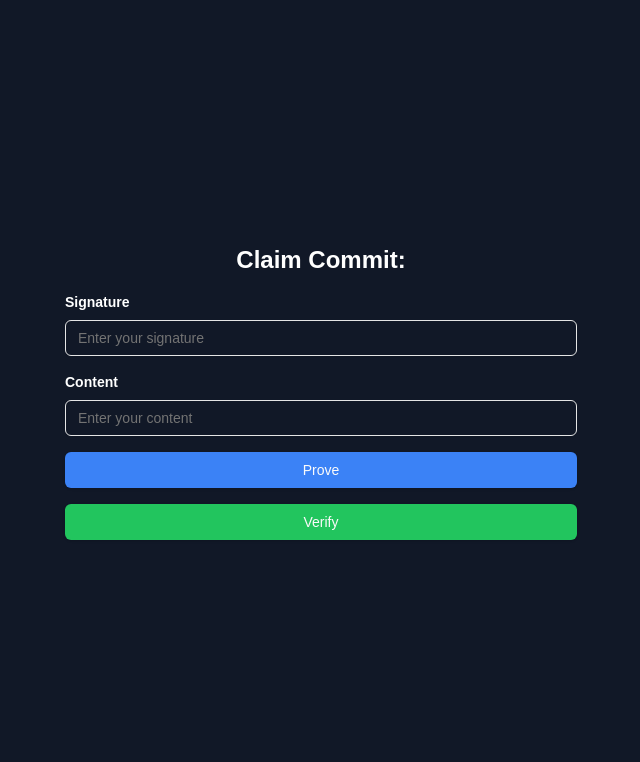
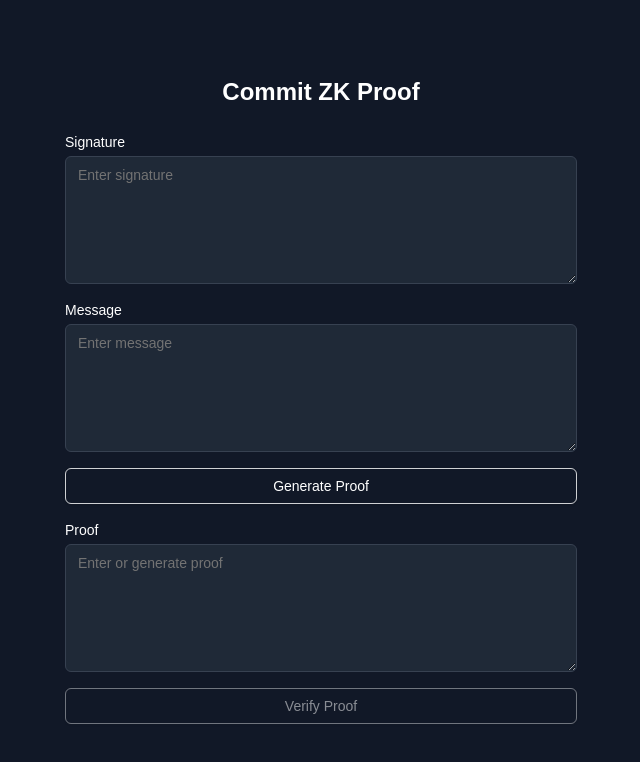
Before and after one commit to YoubetDao/zk-code, a Next.js app in the folder zk-code/: page /claim in a window 1280 px wide. Shown: the top 762 px of the page, without its empty margins (319-959 px from the left). Built offline with nearby package versions, Linux system fonts and the light colour scheme.

Commit message:
fix index page

```diff
--- a/zk-code/app/claim/page.tsx
+++ b/zk-code/app/claim/page.tsx
@@ -1,22 +1,20 @@
 "use client";
 
 import { useState } from "react";
-import { Input } from "@/components/ui/input";
 import { Button } from "@/components/ui/button";
-import { useSearchParams } from "next/navigation";
+import { Textarea } from "@/components/ui/textarea";
+import { CheckCircle, XCircle } from "lucide-react";
 
-export default function ClaimPage() {
-  const searchParams = useSearchParams();
-  const commitHash = searchParams.get("commit"); // Extract commit hash from the URL query parameter
+const SERVER_URL = "http://43.132.156.239:5566";
 
+export default function Home() {
   const [signature, setSignature] = useState("");
-  const [content, setContent] = useState("");
+  const [message, setMessage] = useState("");
   const [proof, setProof] = useState("");
+  const [isProofLoading, setIsProofLoading] = useState(false);
+  const [isProofValid, setIsProofValid] = useState<boolean | null>(null);
 
-  const generateProof = async (commitSignature: {
-    signature: string;
-    message: string;
-  }) => {
+  const generateProof = async () => {
     setIsProofLoading(true);
     try {
       const response = await fetch(`${SERVER_URL}/generate-proof`, {
@@ -25,8 +23,8 @@ export default function ClaimPage() {
           "Content-Type": "application/json",
         },
         body: JSON.stringify({
-          ssh_sig: commitSignature.signature,
-          raw_msg: commitSignature.message,
+          ssh_sig: signature,
+          raw_msg: message,
         }),
       });
       const result = await response.json();
@@ -59,47 +57,86 @@ export default function ClaimPage() {
 
   return (
     <div className="min-h-screen flex flex-col items-center justify-center bg-gray-900 text-white p-6">
-      <h1 className="text-2xl font-bold mb-4">Claim Commit: {commitHash}</h1>
+      <h1 className="text-2xl font-bold mb-6">Commit ZK Proof</h1>
 
-      <div className="mb-4 w-full max-w-lg">
-        <label className="block mb-2 text-sm font-bold">Signature</label>
-        <Input
-          type="text"
+      <div className="w-full max-w-lg space-y-4">
+        <div>
+          <label className="block text-sm font-medium mb-1" htmlFor="signature">
+            Signature
+          </label>
+          <Textarea
+            id="signature"
             value={signature}
             onChange={(e) => setSignature(e.target.value)}
-          className="w-full mb-4"
-          placeholder="Enter your signature"
+            className="min-h-[128px] bg-gray-800 text-white border-gray-700"
+            placeholder="Enter signature"
           />
+        </div>
 
-        <label className="block mb-2 text-sm font-bold">Content</label>
-        <Input
-          type="text"
-          value={content}
-          onChange={(e) => setContent(e.target.value)}
-          className="w-full mb-4"
-          placeholder="Enter your content"
+        <div>
+          <label className="block text-sm font-medium mb-1" htmlFor="message">
+            Message
+          </label>
+          <Textarea
+            id="message"
+            value={message}
+            onChange={(e) => setMessage(e.target.value)}
+            className="min-h-[128px] bg-gray-800 text-white border-gray-700"
+            placeholder="Enter message"
           />
+        </div>
 
         <Button
           onClick={generateProof}
-          className="w-full mb-4 bg-blue-500 hover:bg-blue-700"
+          className="w-full bg-greyscale-50/8 border border-white/80 text-white hover:border-opacity-80 hover:bg-white/10"
+          disabled={isProofLoading}
         >
-          Prove
+          {isProofLoading ? "Generating..." : "Generate Proof"}
         </Button>
 
-        {proof && (
-          <div className="bg-gray-800 p-4 rounded-lg shadow-lg mb-4">
-            <h2 className="text-xl font-bold mb-2">Generated Proof</h2>
-            <p>{proof}</p>
+        <div>
+          <label className="block text-sm font-medium mb-1" htmlFor="proof">
+            Proof
+          </label>
+          <Textarea
+            id="proof"
+            value={proof}
+            onChange={(e) => setProof(e.target.value)}
+            className="min-h-[128px] bg-gray-800 text-white border-gray-700"
+            placeholder="Enter or generate proof"
+          />
+        </div>
+
+        <div className="flex items-center space-x-2">
+          <Button
+            onClick={verifyProof}
+            className="flex-grow bg-greyscale-50/8 border border-white/80 text-white hover:border-opacity-80 hover:bg-white/10"
+            disabled={!proof}
+          >
+            Verify Proof
+          </Button>
+          {isProofValid !== null && (
+            <div className="flex items-center">
+              {isProofValid ? (
+                <CheckCircle className="text-green-500 w-6 h-6" />
+              ) : (
+                <XCircle className="text-red-500 w-6 h-6" />
+              )}
             </div>
           )}
+        </div>
 
-        <Button
-          onClick={verifyProof}
-          className="w-full bg-green-500 hover:bg-green-700"
+        {isProofValid !== null && (
+          <div className="text-center">
+            <p
+              className={`text-lg font-bold ${
+                isProofValid ? "text-green-500" : "text-red-500"
+              }`}
             >
-          Verify
-        </Button>
+              Proof is {isProofValid ? "valid" : "invalid"}
+            </p>
+          </div>
+        )}
       </div>
     </div>
   );
--- a/zk-code/app/page.tsx
+++ b/zk-code/app/page.tsx
@@ -1,126 +1,136 @@
-"use client";
+"use client"; // Add this at the very top
 
 import { useState } from "react";
+import axios from "axios";
+import { Input } from "@/components/ui/input";
 import { Button } from "@/components/ui/button";
-import { Textarea } from "@/components/ui/textarea";
-
-const SERVER_URL = "http://43.132.156.239:5566";
+import { useRouter } from "next/navigation"; // Ensure you're using this import for the App Router
+import {
+  Table,
+  TableBody,
+  TableCell,
+  TableHead,
+  TableHeader,
+  TableRow,
+} from "@/components/ui/table";
+import Link from "next/link";
 
 export default function Home() {
-  const [signature, setSignature] = useState("");
-  const [message, setMessage] = useState("");
-  const [proof, setProof] = useState("");
-  const [isProofLoading, setIsProofLoading] = useState(false);
-  const [isProofValid, setIsProofValid] = useState<boolean | null>(null);
+  const [repoUrl, setRepoUrl] = useState("");
+  const [commits, setCommits] = useState([]);
+  const [error, setError] = useState<string | null>(null);
+  const router = useRouter(); // No more error
 
-  const generateProof = async () => {
-    setIsProofLoading(true);
-    try {
-      const response = await fetch(`${SERVER_URL}/generate-proof`, {
-        method: "POST",
-        headers: {
-          "Content-Type": "application/json",
-        },
-        body: JSON.stringify({
-          ssh_sig: signature,
-          raw_msg: message,
-        }),
-      });
-      const result = await response.json();
-      setProof(result);
-    } catch (e) {
-      console.error(e);
-      setProof("");
+  const extractRepoInfo = (url: string) => {
+    const match = url.match(/github\.com\/([^/]+)\/([^/]+)/);
+    if (match) {
+      return {
+        username: match[1],
+        repoName: match[2],
+      };
     }
-    setIsProofLoading(false);
+    return null;
   };
 
-  const verifyProof = async () => {
+  const fetchCommits = async () => {
+    const repoInfo = extractRepoInfo(repoUrl);
+    if (!repoInfo) {
+      setError("Invalid GitHub repository URL.");
+      setCommits([]);
+      return;
+    }
+
+    const { username, repoName } = repoInfo;
+    const apiUrl = `https://api.github.com/repos/${username}/${repoName}/commits`;
+
     try {
-      const response = await fetch(`${SERVER_URL}/verify-proof`, {
-        method: "POST",
-        headers: {
-          "Content-Type": "application/json",
-        },
-        body: JSON.stringify({
-          proof,
-        }),
-      });
-      const result = await response.json();
-      setIsProofValid(result);
-    } catch (e) {
-      console.error(e);
-      setIsProofValid(false);
+      const response = await axios.get(apiUrl);
+      setCommits(response.data);
+      setError(null);
+    } catch (err) {
+      setError(
+        "Failed to fetch commits. Make sure the repository exists and is public."
+      );
+      setCommits([]);
     }
+  };
+
+  const handleClaim = (commitHash: string) => {
+    router.push(`/claim?commit=${commitHash}`);
   };
 
   return (
     <div className="min-h-screen flex flex-col items-center justify-center bg-gray-900 text-white p-6">
-      <h1 className="text-2xl font-bold mb-6">Commit Signature Verifier</h1>
+      <h1 className="text-2xl font-bold mb-4">GitHub Commits Verifier</h1>
 
-      <div className="w-full max-w-lg space-y-4">
-        <div>
-          <label className="block text-sm font-medium mb-1" htmlFor="signature">
-            Signature
-          </label>
-          <Textarea
-            id="signature"
-            value={signature}
-            onChange={(e) => setSignature(e.target.value)}
-            className="min-h-[128px] bg-gray-800 text-white border-gray-700"
-            placeholder="Enter signature"
-          />
-        </div>
+      <div className="mb-4 w-full max-w-lg">
+        <Input
+          type="text"
+          placeholder="Enter GitHub repo URL (e.g., https://github.com/wfnuser/zk-code-test)"
+          value={repoUrl}
+          onChange={(e) => setRepoUrl(e.target.value)}
+          className="w-full mb-4"
+        />
+        <Button
+          onClick={fetchCommits}
+          className="w-full bg-greyscale-50/8 border border-white/80 text-white hover:border-opacity-80 hover:bg-white/10"
+        >
+          Fetch Commits
+        </Button>
+      </div>
 
-        <div>
-          <label className="block text-sm font-medium mb-1" htmlFor="message">
-            Message
-          </label>
-          <Textarea
-            id="message"
-            value={message}
-            onChange={(e) => setMessage(e.target.value)}
-            className="min-h-[128px] bg-gray-800 text-white border-gray-700"
-            placeholder="Enter message"
-          />
-        </div>
+      {error && <p className="text-red-500 mb-4">{error}</p>}
 
-        <Button
-          onClick={generateProof}
-          className="w-full bg-greyscale-50/8 border border-white/80 text-white hover:border-opacity-80 hover:bg-white/10"
-          disabled={isProofLoading}
-        >
-          {isProofLoading ? "Generating..." : "Generate Proof"}
-        </Button>
-
-        {proof && (
-          <div>
-            <label className="block text-sm font-medium mb-1" htmlFor="proof">
-              Proof
-            </label>
-            <Textarea
-              id="proof"
-              value={proof}
-              readOnly
-              className="min-h-[128px] bg-gray-800 text-white border-gray-700"
-            />
-          </div>
-        )}
-
-        <Button
-          onClick={verifyProof}
-          className="w-full bg-greyscale-50/8 border border-white/80 text-white hover:border-opacity-80 hover:bg-white/10"
-          disabled={!proof}
-        >
-          Verify Proof
-        </Button>
-
-        {isProofValid !== null && (
-          <div className="mt-4 text-center">
-            <p className={`text-lg font-bold ${isProofValid ? 'text-green-500' : 'text-red-500'}`}>
-              Proof is {isProofValid ? 'valid' : 'invalid'}
-            </p>
-          </div>
+      <div className="w-full max-w-4xl">
+        {" "}
+        {/* Increased max-width for better table display */}
+        {commits.length > 0 ? (
+          <Table>
+            <TableHeader>
+              <TableRow>
+                <TableHead>Message</TableHead>
+                <TableHead>Hash</TableHead>
+                <TableHead>Date</TableHead>
+                <TableHead>Action</TableHead>
+              </TableRow>
+            </TableHeader>
+            <TableBody>
+              {commits.map((commit: any) => (
+                <TableRow key={commit.sha}>
+                  <TableCell className="font-medium">
+                    {commit.commit.message}
+                  </TableCell>
+                  <TableCell>
+                    <Link
+                      href={`https://github.com/${
+                        extractRepoInfo(repoUrl)?.username
+                      }/${extractRepoInfo(repoUrl)?.repoName}/commit/${
+                        commit.sha
+                      }`}
+                      target="_blank"
+                      rel="noopener noreferrer"
+                      className="text-blue-400 hover:text-blue-300 underline"
+                    >
+                      {commit.sha.substring(0, 7)}
+                    </Link>
+                  </TableCell>
+                  <TableCell>
+                    {new Date(commit.commit.author.date).toLocaleString()}
+                  </TableCell>
+                  <TableCell>
+                    <Button
+                      onClick={() => handleClaim(commit.sha)}
+                      className="bg-greyscale-50/8 border border-white/80 text-white hover:border-opacity-80 hover:bg-white/10"
+                    >
+                      proof
+                    </Button>
+                  </TableCell>
+                </TableRow>
+              ))}
+            </TableBody>
+          </Table>
+        ) : (
+          !error && <p></p>
         )}
       </div>
     </div>
```
Lines whose indentation alone changed are shown as unchanged.
